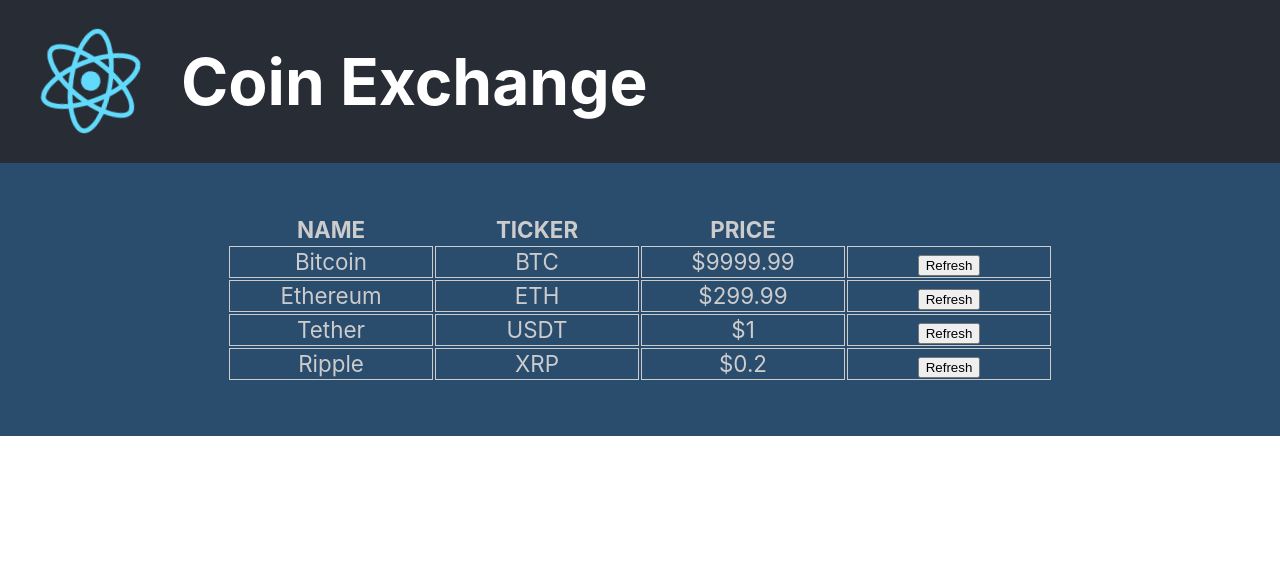
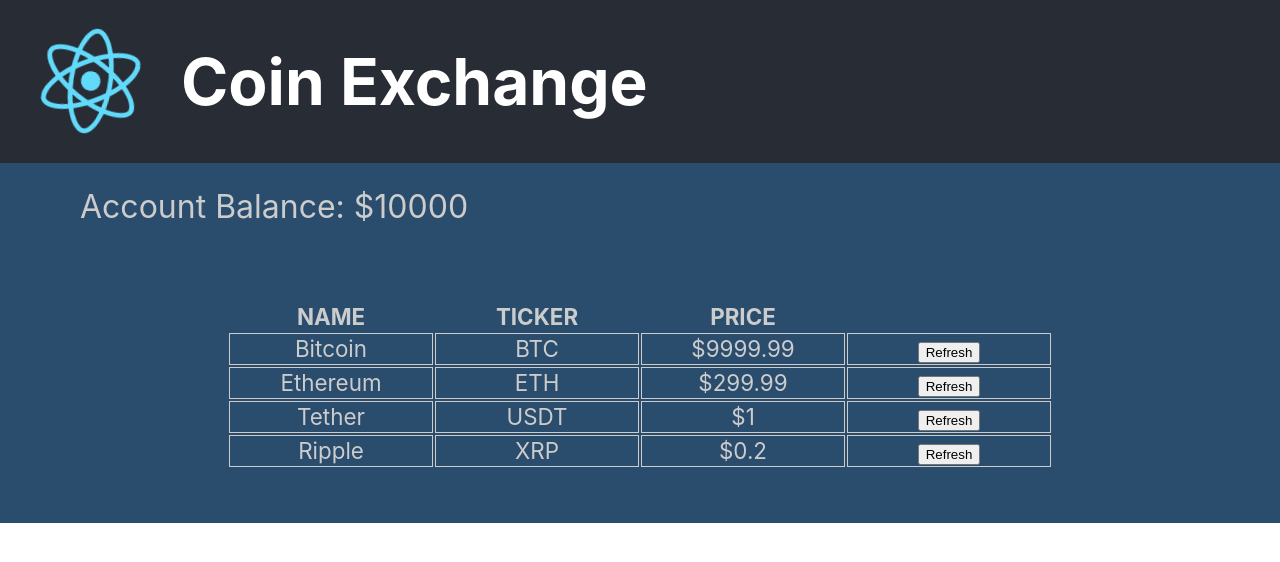
Before and after one commit to wleskay/coin-exchange, a React (Create React App) app: page / in a window 1280 px wide. Shown: the top 562 px of the page. Built offline with nearby package versions, Linux system fonts and the light colour scheme.

Commit message:
styled components update

```diff
--- a/package.json
+++ b/package.json
@@ -9,6 +9,7 @@
     "react": "^17.0.2",
     "react-dom": "^17.0.2",
     "react-scripts": "4.0.3",
+    "styled-components": "^5.3.0",
     "web-vitals": "^1.1.2"
   },
   "scripts": {
--- a/src/App.js
+++ b/src/App.js
@@ -1,6 +1,7 @@
 import logo from './logo.svg';
 import './App.css';
 import Coin from './components/Coin/Coin';
+import AccountBalance from './components/AccountBalance/AccountBalance';
 
 function App() {
   return (
@@ -11,6 +12,7 @@ function App() {
           Coin Exchange
         </h1>
       </header>
+      <AccountBalance amount = {10000}/>
       <table className="coin-table">
       <thead>
         <tr>
--- /dev/null
+++ b/src/components/AccountBalance/AccountBalance.jsx
@@ -0,0 +1,29 @@
+import React, { Component } from 'react';
+import PropTypes from 'prop-types';
+import styled from 'styled-components';
+
+const Section = styled.section`
+    font-size: 2rem;
+    text-align: left;
+    padding: 1.5rem 0 1.5rem 5rem;
+
+`;
+
+
+export default class AccountBalance extends Component {
+    render() {
+        return (
+
+            <Section>
+            Account Balance: ${this.props.amount}
+            </Section>
+
+        )
+    }
+}
+
+
+
+AccountBalance.propTypes = {
+    amount: PropTypes.number.isRequired
+}
--- a/src/components/Coin/Coin.css
+++ /dev/null
@@ -1,4 +0,0 @@
-.coin-row td{
-    border: 1px solid #ccc;
-    width: 25vh;
-}
--- a/src/components/Coin/Coin.jsx
+++ b/src/components/Coin/Coin.jsx
@@ -1,6 +1,12 @@
-import React, { Component, forwardRef } from 'react';
-import './Coin.css';
+import React, { Component } from 'react';
 import PropTypes from 'prop-types';
+import styled from 'styled-components';
+
+
+const Td = styled.td `
+    border: 1px solid #ccc;
+    width: 25vh;
+`;
 
 export default class Coin extends Component {
     constructor(props){
@@ -10,6 +16,7 @@ export default class Coin extends Component {
         }
         this.handleClick = this.handleClick.bind(this);
     }
+    //Use this code if the page needs a constant refresh.
     /*componentDidMount(){
         const callback = () => {
             //set the state to a new random value
@@ -36,15 +43,15 @@ export default class Coin extends Component {
     }
     render() {
         return(
-            <tr className="coin-row">
-              <td>{this.props.name}</td>
-              <td>{this.props.ticker}</td>
-              <td>${this.state.price}</td>
-              <td>
+            <tr>
+              <Td>{this.props.name}</Td>
+              <Td>{this.props.ticker}</Td>
+              <Td>${this.state.price}</Td>
+              <Td>
                 <form action = "#" method = "POST">
                   <button onClick={this.handleClick}>Refresh</button>
                 </form>
-              </td>
+              </Td>
             </tr>
         )
     }
```
Also changed, not shown: 1 other file (tests, documents, lock files or other folders).
